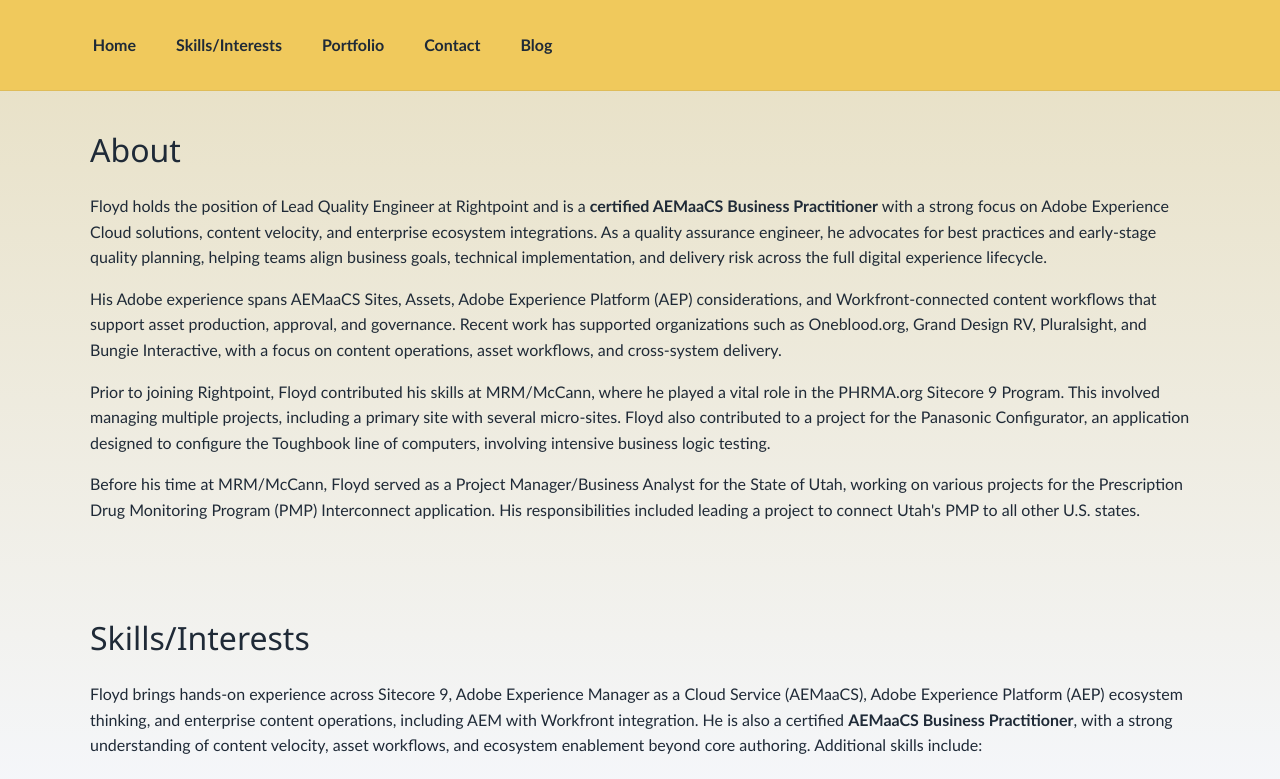
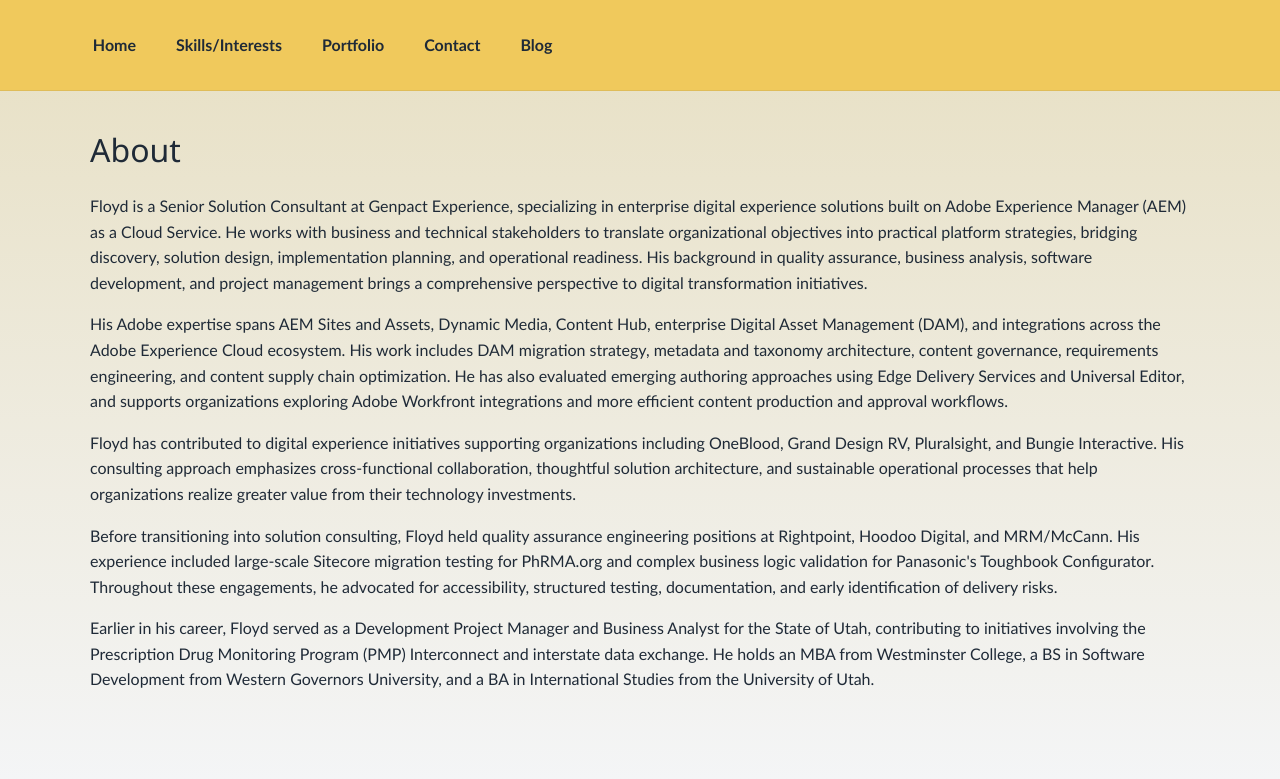
Before and after one commit to FloydCorbin/FloydCorbin.github.io, a plain HTML site: page index.html in a window 1280 px wide. Shown: the top 779 px of the page. Drawn offline with nearby package versions, Linux system fonts and the light colour scheme; no server answers.

Commit message:
Revise 'About' section for current role and expertise
Updated the 'About' section to reflect Floyd's current role and expertise as a Senior Solution Consultant at Genpact Experience, highlighting his skills in Adobe Experience Manager and digital transformation initiatives.

```diff
--- a/index.html
+++ b/index.html
@@ -74,26 +74,61 @@
     </div>
     <main id="main-content" data-bs-spy="scroll" data-bs-target="#highlighting_nav" data-bs-offset="0" class="scrollspy main-content"
         tabindex="0">
-        <section id="about">
-            <h2>About</h2>
-            <p>Floyd holds the position of Lead Quality Engineer at Rightpoint and is a <strong>certified AEMaaCS
-                    Business Practitioner</strong> with a strong focus on Adobe Experience Cloud solutions, content
-                velocity, and enterprise ecosystem integrations. As a quality assurance engineer, he advocates for
-                best practices and early-stage quality planning, helping teams align business goals, technical
-                implementation, and delivery risk across the full digital experience lifecycle.</p>
-            <p>His Adobe experience spans AEMaaCS Sites, Assets, Adobe Experience Platform (AEP) considerations, and
-                Workfront-connected content workflows that support asset production, approval, and governance. Recent
-                work has supported organizations such as Oneblood.org, Grand Design RV, Pluralsight, and Bungie
-                Interactive, with a focus on content operations, asset workflows, and cross-system delivery.</p>
-            <p>Prior to joining Rightpoint, Floyd contributed his skills at MRM/McCann, where he played a vital role in
-                the PHRMA.org Sitecore 9 Program. This involved managing multiple projects, including a primary site
-                with several micro-sites. Floyd also contributed to a project for the Panasonic Configurator, an
-                application designed to configure the Toughbook line of computers, involving intensive business logic
-                testing.</p>
-            <p>Before his time at MRM/McCann, Floyd served as a Project Manager/Business Analyst for the State of Utah,
-                working on various projects for the Prescription Drug Monitoring Program (PMP) Interconnect application.
-                His responsibilities included leading a project to connect Utah's PMP to all other U.S. states.</p>
-        </section>
+<section id="about">
+    <h2>About</h2>
+    <p>
+        Floyd is a Senior Solution Consultant at Genpact Experience,
+        specializing in enterprise digital experience solutions built
+        on Adobe Experience Manager (AEM) as a Cloud Service. He works
+        with business and technical stakeholders to translate
+        organizational objectives into practical platform strategies,
+        bridging discovery, solution design, implementation planning,
+        and operational readiness. His background in quality assurance,
+        business analysis, software development, and project management
+        brings a comprehensive perspective to digital transformation
+        initiatives.
+    </p>
+    <p>
+        His Adobe expertise spans AEM Sites and Assets, Dynamic Media,
+        Content Hub, enterprise Digital Asset Management (DAM),
+        and integrations across the Adobe Experience Cloud ecosystem.
+        His work includes DAM migration strategy, metadata and taxonomy
+        architecture, content governance, requirements engineering,
+        and content supply chain optimization. He has also evaluated
+        emerging authoring approaches using Edge Delivery Services
+        and Universal Editor, and supports organizations exploring
+        Adobe Workfront integrations and more efficient content
+        production and approval workflows.
+    </p>
+    <p>
+        Floyd has contributed to digital experience initiatives
+        supporting organizations including OneBlood, Grand Design RV,
+        Pluralsight, and Bungie Interactive. His consulting approach
+        emphasizes cross-functional collaboration, thoughtful solution
+        architecture, and sustainable operational processes that
+        help organizations realize greater value from their technology
+        investments.
+    </p>
+    <p>
+        Before transitioning into solution consulting, Floyd held
+        quality assurance engineering positions at Rightpoint,
+        Hoodoo Digital, and MRM/McCann. His experience included
+        large-scale Sitecore migration testing for PhRMA.org and
+        complex business logic validation for Panasonic's Toughbook
+        Configurator. Throughout these engagements, he advocated
+        for accessibility, structured testing, documentation,
+        and early identification of delivery risks.
+    </p>
+    <p>
+        Earlier in his career, Floyd served as a Development Project
+        Manager and Business Analyst for the State of Utah, contributing
+        to initiatives involving the Prescription Drug Monitoring
+        Program (PMP) Interconnect and interstate data exchange.
+        He holds an MBA from Westminster College, a BS in Software
+        Development from Western Governors University, and a BA in
+        International Studies from the University of Utah.
+    </p>
+</section>
         <section id="skills_interests">
             <h2>Skills/Interests</h2>
             <p>Floyd brings hands-on experience across Sitecore 9, Adobe Experience Manager as a Cloud Service (AEMaaCS),
```
